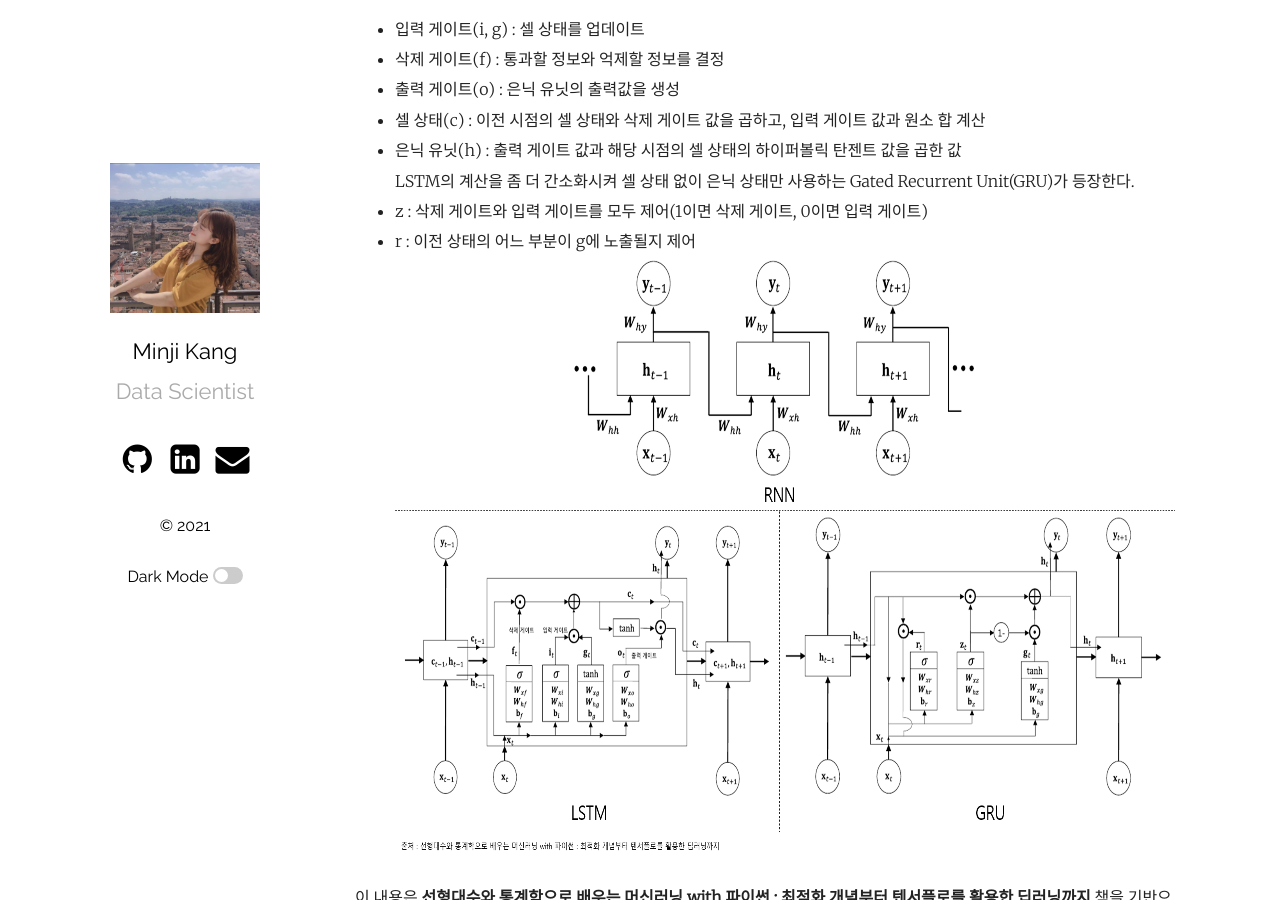
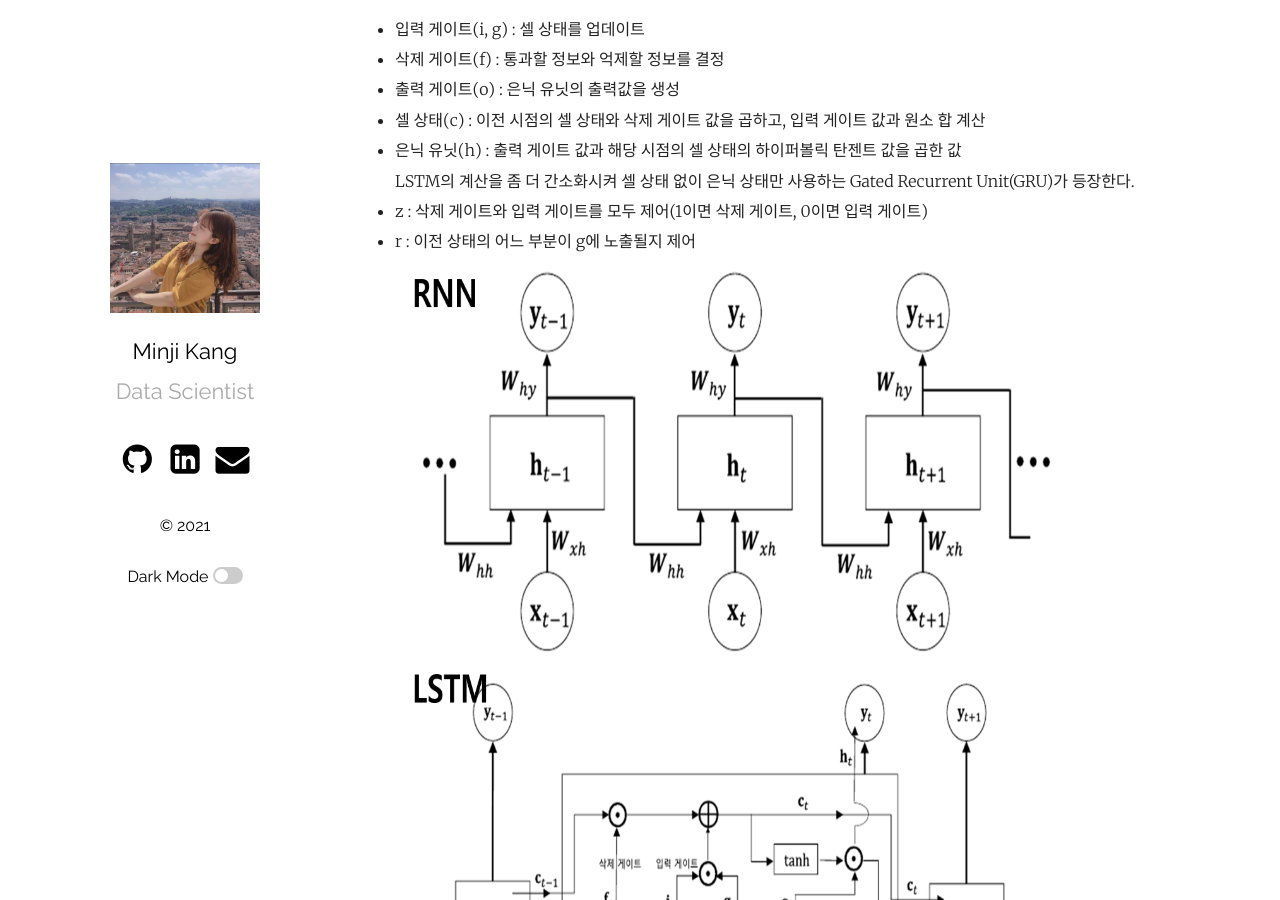
Before and after one commit to mmminji/mmminji.github.io, a Jekyll site: the page built from _posts/2021-06-24-선통머12장(2).markdown, in a window 1280 px wide and 900 px high, scrolled down 1597 px. Built offline with Jekyll 4.4.1, drawn with Linux system fonts in a browser that asks for light colours; comment, search, counter and statistics services are not loaded.

Commit message:
2021-06-28-post-add RNN

```diff
--- a/_posts/2021-06-24-선통머12장(2).markdown
+++ b/_posts/2021-06-24-선통머12장(2).markdown
@@ -28,7 +28,7 @@ Recurrent Neural Network(순환 신경망, RNN)는 시퀀스 데이터를 처리
 LSTM의 계산을 좀 더 간소화시켜 셀 상태 없이 은닉 상태만 사용하는 Gated Recurrent Unit(GRU)가 등장한다.
 - z : 삭제 게이트와 입력 게이트를 모두 제어(1이면 삭제 게이트, 0이면 입력 게이트)
 - r : 이전 상태의 어느 부분이 g에 노출될지 제어
-![](https://github.com/mmminji/mmminji.github.io/blob/main/assets/post_pics/12.5-RNN.png?raw=true){: width="900" height="600"}
+![](https://github.com/mmminji/mmminji.github.io/blob/main/assets/post_pics/12.5-RNN.png?raw=true){: width="700" height="1400"}
 
 
 이 내용은 **선형대수와 통계학으로 배우는 머신러닝 with 파이썬 : 최적화 개념부터 텐서플로를 활용한 딥러닝까지** 책을 기반으로 공부한 자료입니다.
```
Also changed, not shown: assets/post_pics/12.5-RNN.png.
